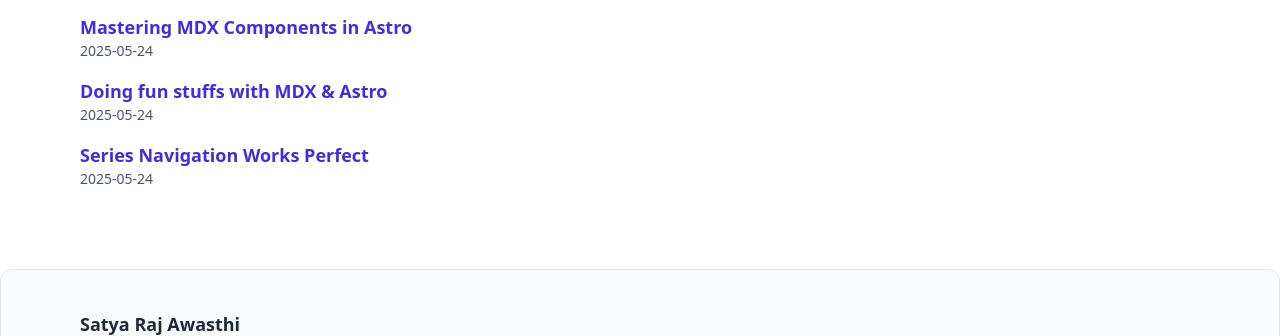
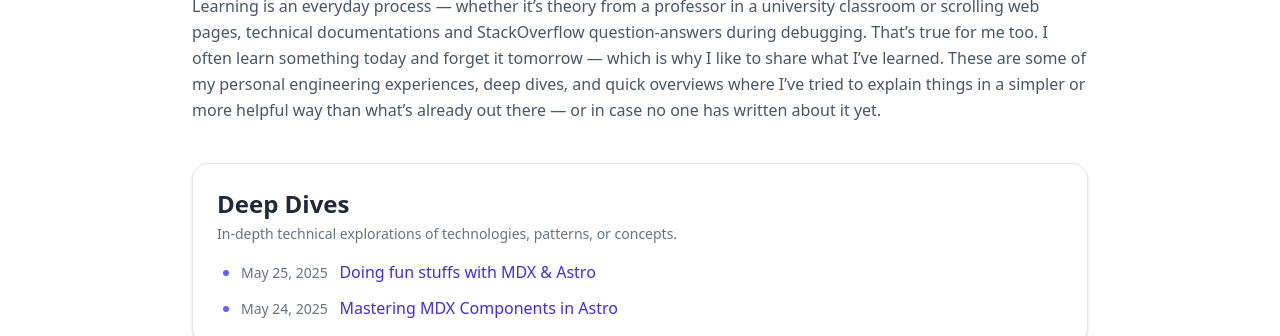
Before and after one commit to SatyaRajAwasth1/WebsitePortfolio, an Astro site: page /blogs in a window 1280 px wide. Shown: the part 188-524 px from the top of the page. Built offline with nearby package versions, Linux system fonts and the light colour scheme; Astro itself is replaced by a stand-in of ours.

Commit message:
Enhance design of blogs page by adding categories and separation of blogs listing according to category

```diff
--- a/package.json
+++ b/package.json
@@ -14,5 +14,8 @@
     "astro": "^5.7.10",
     "tailwindcss": "^4.1.5",
     "unist-util-visit": "^5.0.0"
+  },
+  "devDependencies": {
+    "@types/node": "^24.0.1"
   }
 }
--- /dev/null
+++ b/src/constants/categories.ts
@@ -0,0 +1,25 @@
+export const BLOG_CATEGORIES = [
+  {
+    name: "Engineering Diaries",
+    description: "Personal stories and lessons from real-world software engineering experiences.",
+  },
+  {
+    name: "Deep Dives",
+    description: "In-depth technical explorations of technologies, patterns, or concepts.",
+  },
+  {
+    name: "System Design",
+    description: "Discussions on architecture, scalability, trade-offs, and real-world design strategies.",
+  },
+  {
+    name: "Tech Reviews & Opinions",
+    description: "Insights, critiques, and opinions on tools, frameworks, and emerging tech trends.",
+  },
+  {
+    name: "Quick Overviews",
+    description: "Concise summaries and introductions to new technologies or concepts.",
+  },
+] as const;
+
+
+export type BlogCategory = typeof BLOG_CATEGORIES[number]["name"];
--- a/src/content.config.ts
+++ b/src/content.config.ts
@@ -1,4 +1,5 @@
 import { defineCollection, z } from "astro:content";
+import { BLOG_CATEGORIES } from "./constants/categories";
 
 const blog = defineCollection({
   schema: z.object({
@@ -6,6 +7,7 @@
     description: z.string(),
     date: z.string(),
     tags: z.array(z.string()),
+    category: z.enum(BLOG_CATEGORIES),
     coverImage: z.string().optional(),
     showTOC: z.boolean().optional(),
     series: z
--- a/src/content/blog/mcp-overview.mdx
+++ b/src/content/blog/mcp-overview.mdx
@@ -3,6 +3,7 @@
 description: "Lets learn about MCP together"
 date: "2025-05-30"
 tags: ["mcp", "ai", "eapd", "llm"]
+category: "Quick Overviews"
 coverImage: "/images/react-speed.jpg"
 showTOC: false
 ---
--- a/src/content/blog/mdx-components-showcase.mdx
+++ b/src/content/blog/mdx-components-showcase.mdx
@@ -3,6 +3,7 @@
 description: "A demonstration of custom MDX components like Alerts, Notes, Code blocks, Quotes, and more in a technical blog."
 date: "2025-05-24"
 tags: ["astro", "mdx", "components", "design"]
+category: "Deep Dives"
 coverImage: "/images/react-speed.jpg"
 showTOC: false
 series:
--- a/src/content/blog/series-test.mdx
+++ b/src/content/blog/series-test.mdx
@@ -1,8 +1,9 @@
 ---
 title: "Doing fun stuffs with MDX & Astro"
 description: "A test for how series looks ."
-date: "2025-05-24"
+date: "2025-05-25"
 tags: ["astro", "mdx", "components", "design"]
+category: "Deep Dives"
 coverImage: "/images/react-speed.jpg"
 showTOC: false
 series:
--- a/src/content/blog/third-post-of-series.mdx
+++ b/src/content/blog/third-post-of-series.mdx
@@ -3,6 +3,7 @@
 description: "A test for how series looks ."
 date: "2025-05-24"
 tags: ["astro", "mdx", "components", "design"]
+category: "Tech Reviews & Opinions"
 coverImage: "/images/react-speed.jpg"
 showTOC: false
 series:
--- a/src/pages/blogs/index.astro
+++ b/src/pages/blogs/index.astro
@@ -1,23 +1,79 @@
 ---
 import { getCollection } from "astro:content";
 import BaseLayout from "../../layouts/BaseLayout.astro";
+import { BLOG_CATEGORIES } from "../../constants/categories";
 
-const posts = await getCollection("blog");
-const sortedPosts = posts.sort(
+const allPosts = (await getCollection("blog")).sort(
   (a, b) => new Date(b.data.date).getTime() - new Date(a.data.date).getTime()
 );
+
+// Build a map of posts by category name
+const postsByCategory: Record<string, typeof allPosts> = {};
+for (const { name } of BLOG_CATEGORIES) {
+  postsByCategory[name] = [];
+}
+
+for (const post of allPosts) {
+  const cat = post.data.category;
+  if (postsByCategory[cat]) {
+    postsByCategory[cat].push(post);
+  }
+}
+
+function formatDate(dateStr: string): string {
+  return new Date(dateStr).toLocaleDateString("en-US", {
+    year: "numeric",
+    month: "short",
+    day: "numeric",
+  });
+}
 ---
 
 <BaseLayout title="All Blogs">
-  <h1 class="text-3xl font-bold mb-6">All Blog Posts</h1>
-  <ul class="space-y-4">
-    {sortedPosts.map((post) => (
-      <li>
-        <a href={`/blogs/${post.slug}`} class="text-indigo-700 text-lg font-semibold hover:underline">
-          {post.data.title}
-        </a>
-        <p class="text-sm text-gray-600">{post.data.date}</p>
-      </li>
-    ))}
-  </ul>
+  <section class="max-w-4xl mx-auto px-4 md:px-0 py-10">
+    <h1 class="text-4xl font-bold text-gray-900 mb-6">All Blog Posts</h1>
+
+    <p class="text-gray-600 text-base leading-relaxed mb-10">
+      Learning is an everyday process — whether it’s theory from a professor in
+      a university classroom or scrolling web pages, technical documentations
+      and StackOverflow question-answers during debugging. That’s true for me
+      too. I often learn something today and forget it tomorrow — which is why I
+      like to share what I’ve learned. These are some of my personal engineering
+      experiences, deep dives, and quick overviews where I’ve tried to explain
+      things in a simpler or more helpful way than what’s already out there — or
+      in case no one has written about it yet.
+    </p>
+
+    <div class="space-y-12">
+      {
+        BLOG_CATEGORIES.map(({ name, description }) => {
+          const posts = postsByCategory[name];
+          if (!posts.length) return null;
+
+          return (
+            <div class="bg-white rounded-2xl border border-gray-200 shadow-sm p-6">
+              <h2 class="text-2xl font-semibold text-gray-800 mb-1">{name}</h2>
+              <p class="text-gray-500 text-sm mb-4">{description}</p>
+
+              <ul class="list-disc marker:text-indigo-500 pl-6 space-y-3">
+                {posts.slice(0, 3).map((post) => (
+                  <li class="hover:translate-x-1 transition-transform duration-150">
+                    <span class="text-sm text-gray-500 mr-2">
+                      {formatDate(post.data.date)}
+                    </span>
+                    <a
+                      href={`/blogs/${post.slug}`}
+                      class="text-indigo-700 hover:text-indigo-900 hover:underline text-base font-medium"
+                    >
+                      {post.data.title}
+                    </a>
+                  </li>
+                ))}
+              </ul>
+            </div>
+          );
+        })
+      }
+    </div>
+  </section>
 </BaseLayout>
```
Also changed, not shown: 2 other files.
